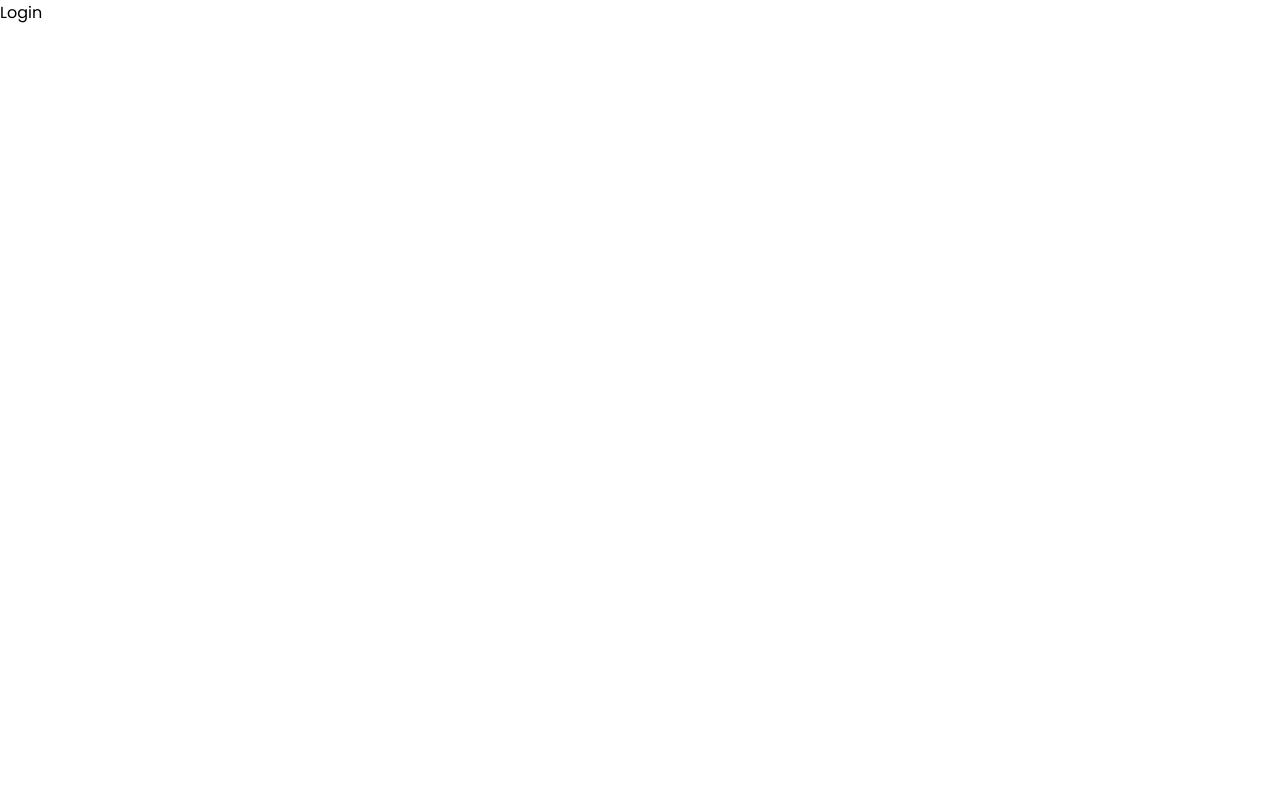
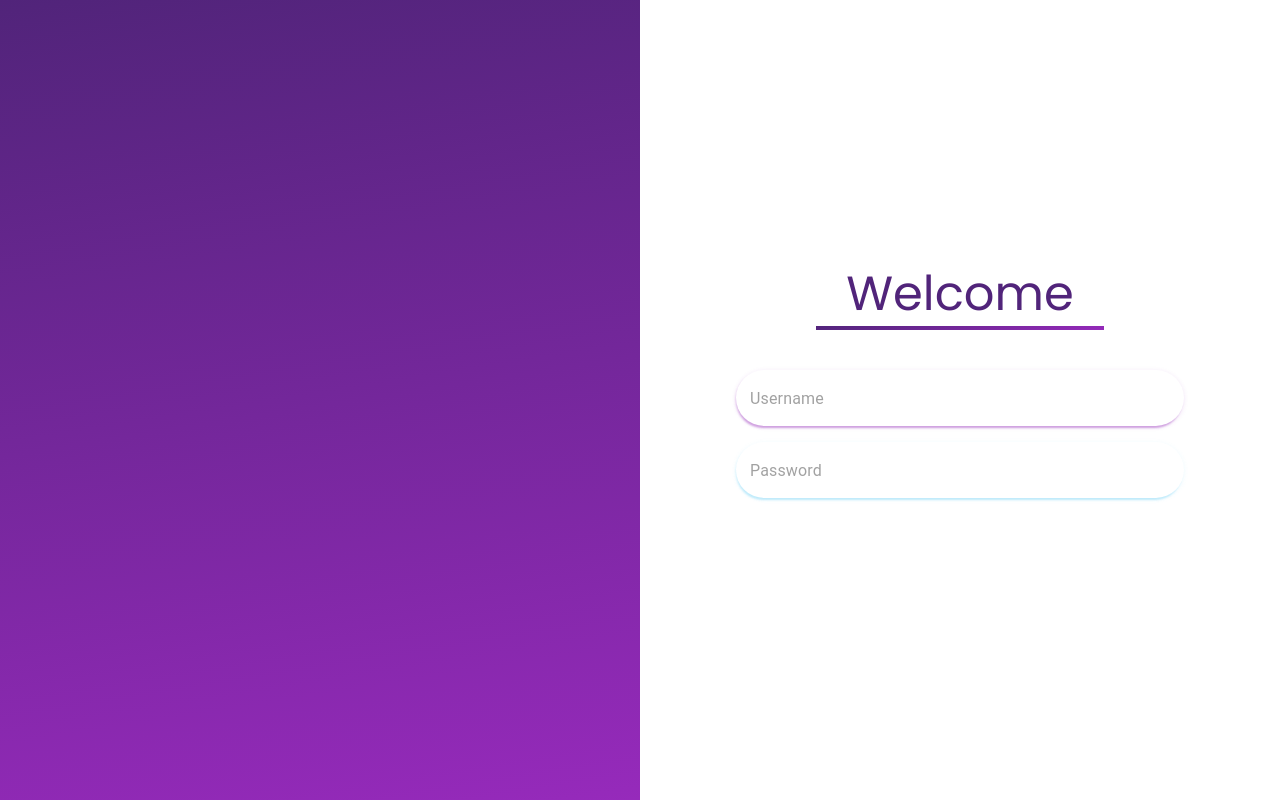
Before and after one commit to CodenameLiam/course-comrades, a React (Create React App) app in the folder client/: page /login in a window 1280 px wide. Built offline with nearby package versions, Linux system fonts and the light colour scheme.

Commit message:
Start Login Page

```diff
--- a/client/src/Pages/Login.tsx
+++ b/client/src/Pages/Login.tsx
@@ -1,5 +1,96 @@
 import React from "react";
+import { TextField, Button, FormControl, withStyles } from "@material-ui/core";
 
 export default function Login() {
-    return <div className="login">Login</div>;
+  return (
+    <div className="login">
+      <div className="left" />
+      <div className="right">
+        <div className="welcome-field">Welcome</div>
+        <div className="welcome-underline" />
+        <form className="form" onSubmit={() => alert("Yeah lad")}>
+          <LoginTextField
+            className="username"
+            placeholder="Username"
+            variant="outlined"
+            fullWidth
+          />
+          <LoginTextFieldOLD
+            className="password"
+            placeholder="Password"
+            variant="outlined"
+            fullWidth
+          />
+        </form>
+        {/* <div className="form-container"></div> */}
+      </div>
+    </div>
+  );
 }
+
+const LoginTextField = withStyles({
+  root: {
+    "& .MuiOutlinedInput-root": {
+      borderRadius: 100,
+      marginBottom: "1rem",
+      boxShadow:
+        "-1px 4px 2px -2px rgba(150, 42, 187,0.3), -1px 2px 2px 0px rgba(150, 42, 187, 0.14), 0px 1px 5px 0px rgba(150, 42, 187,0.12)",
+
+      "& fieldset": {
+        transition: "box-shadow 0.3s",
+        borderColor: "transparent",
+      },
+      "&:hover fieldset": {
+        borderColor: "transparent",
+        boxShadow:
+          "-1px 3px 6px -1px rgba(150, 42, 187,0.3), -1px 4px 5px 0px rgba(150, 42, 187,0.14), 0px 1px 10px 0px rgba(150, 42, 187,0.12)",
+      },
+      "&.Mui-focused fieldset": {
+        borderColor: "transparent",
+        boxShadow:
+          "-1px 3px 6px -1px rgba(150, 42, 187,0.3), -1px 4px 5px 0px rgba(150, 42, 187,0.14), 0px 1px 10px 0px rgba(150, 42, 187,0.12)",
+      },
+    },
+    "& .Mui-error": {
+      "& fieldset": {
+        transition: "box-shadow 0.3s",
+        borderColor: "transparent !important",
+        boxShadow:
+          "-1px 4px 2px -2px rgba(252,107,122,0.4), -1px 2px 2px 0px rgba(252,107,122, 0.3), 0px 1px 5px 0px rgba(252,107,122,0.2)",
+      },
+    },
+  },
+})(TextField);
+
+export const LoginTextFieldOLD = withStyles({
+  root: {
+    "& .MuiOutlinedInput-root": {
+      borderRadius: 100,
+      boxShadow:
+        "-1px 4px 2px -2px rgba(113,210,245,0.3), -1px 2px 2px 0px rgba(113,210,245, 0.14), 0px 1px 5px 0px rgba(113,210,245,0.12)",
+
+      "& fieldset": {
+        transition: "box-shadow 0.3s",
+        borderColor: "transparent",
+      },
+      "&:hover fieldset": {
+        borderColor: "transparent",
+        boxShadow:
+          "-1px 3px 6px -1px rgba(113,210,245,0.3), -1px 4px 5px 0px rgba(113,210,245,0.14), 0px 1px 10px 0px rgba(113,210,245,0.12)",
+      },
+      "&.Mui-focused fieldset": {
+        borderColor: "transparent",
+        boxShadow:
+          "-1px 3px 6px -1px rgba(113,210,245,0.3), -1px 4px 5px 0px rgba(113,210,245,0.14), 0px 1px 10px 0px rgba(113,210,245,0.12)",
+      },
+    },
+    "& .Mui-error": {
+      "& fieldset": {
+        transition: "box-shadow 0.3s",
+        borderColor: "transparent !important",
+        boxShadow:
+          "-1px 4px 2px -2px rgba(252,107,122,0.4), -1px 2px 2px 0px rgba(252,107,122, 0.3), 0px 1px 5px 0px rgba(252,107,122,0.2)",
+      },
+    },
+  },
+})(TextField);
--- /dev/null
+++ b/client/src/Styles/Abstracts/colours.scss
@@ -0,0 +1,24 @@
+$colour-primary: #51247a;
+$colour-admin: #1c1e26;
+
+$light-purple: #962abb;
+$red: #e62645;
+$green: #2ea836;
+$gold: #bb9d65;
+$orange: #eb602b;
+$yellow: #fbb800;
+$blue: #4085c6;
+$aqua: #00a2c7;
+$dark-grey: #999490;
+$neutral: #d7d1cc;
+
+$colour-primary-gradient: linear-gradient(171deg, rgba(81, 36, 122, 1) 0%, rgba(150, 42, 187, 1) 100%);
+$warning-gradient: linear-gradient(90deg, rgba(255, 37, 89, 1) 0%, rgba(255, 63, 51, 1) 61%, rgba(255, 85, 49, 1) 100%);
+
+$grey-10: rgb(34, 34, 34); // #222222
+$grey-8: rgb(71, 71, 71); // #474747
+$grey-6: rgb(111, 111, 111); // #6f6f6f
+$grey-4: rgb(152, 152, 152); // #989898
+$grey-2: rgb(197, 197, 197); // #c5c5c5
+$grey-1: rgb(221, 221, 221); // #dddddd
+$grey-0: rgb(244, 244, 244); // #f4f4f4
--- /dev/null
+++ b/client/src/Styles/Pages/import-pages.scss
@@ -0,0 +1 @@
+@import "./login.scss";
--- /dev/null
+++ b/client/src/Styles/Pages/login.scss
@@ -0,0 +1,50 @@
+.login {
+  display: flex;
+  height: 100vh;
+
+  .left {
+    background: $colour-primary;
+    background: $colour-primary-gradient;
+    width: 50%;
+  }
+
+  .right {
+    display: flex;
+    flex-direction: column;
+    justify-content: center;
+    text-align: center;
+    width: 50%;
+
+    .welcome-field {
+      color: $colour-primary;
+      font-size: 3rem;
+      line-height: 3rem;
+    }
+
+    .welcome-underline {
+      margin: 0.5rem auto;
+      width: 18rem;
+      height: 0.25rem;
+      background: $colour-primary;
+      background: $colour-primary-gradient;
+    }
+
+    .form {
+      padding: 2rem;
+      margin: 0rem auto;
+      width: 70%;
+
+      //   .username,
+      //   .password {
+      //     margin-bottom: 1rem;
+      //     .MuiInputBase-root {
+      //       border-radius: 100rem;
+      //       fieldset {
+      //         transition: "box-shadow 0.3s" !important;
+      //         border-color: "transparent" !important;
+      //       }
+      //     }
+      //   }
+    }
+  }
+}
--- a/client/src/Styles/main.scss
+++ b/client/src/Styles/main.scss
@@ -1,4 +1,6 @@
 @import "Abstracts/typography.scss";
+@import "Abstracts/colours.scss";
+@import "Pages/import-pages.scss";
 
 body {
     margin: 0rem;
```
